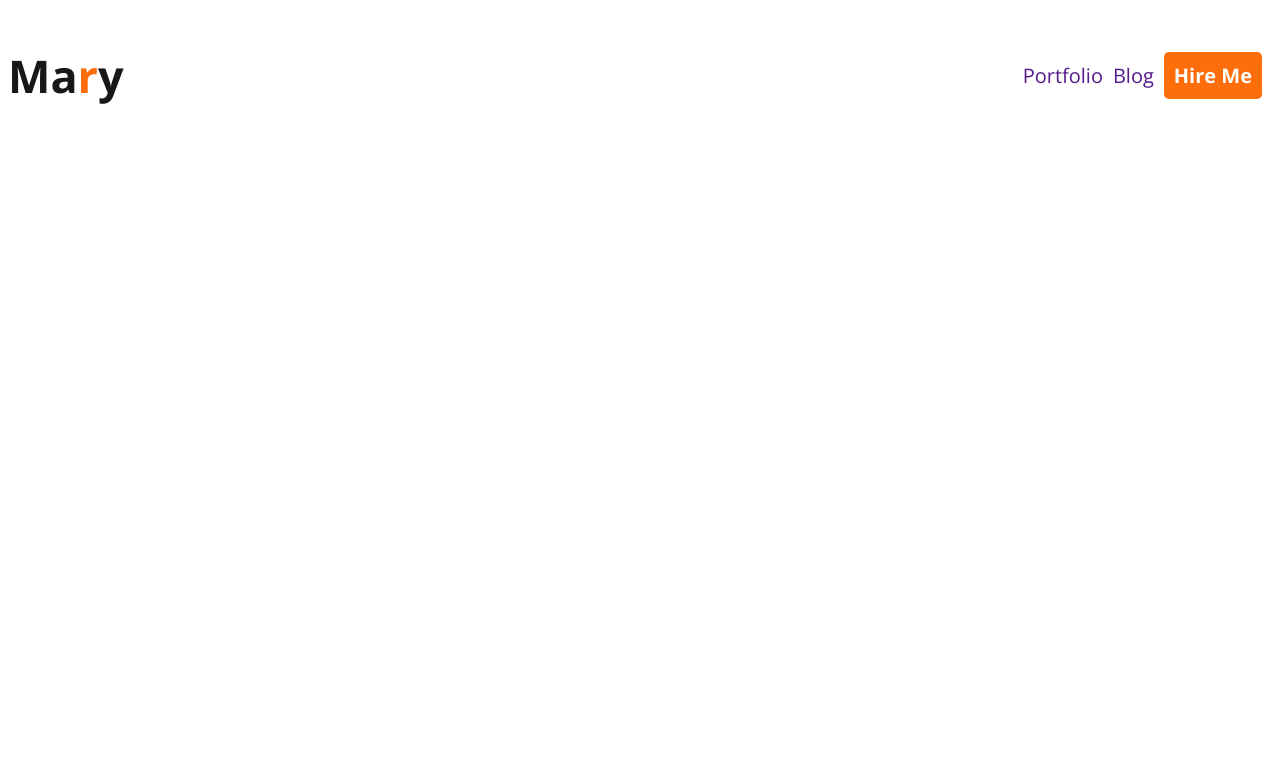
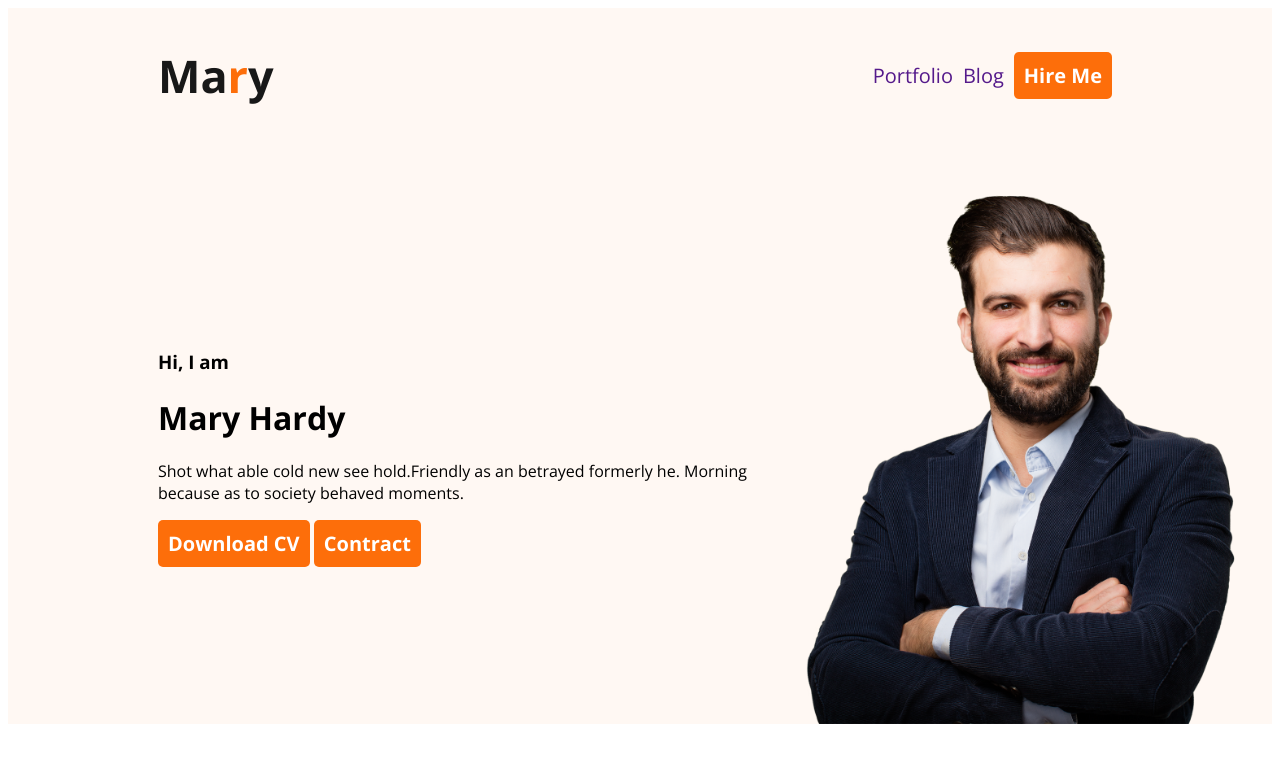
Before and after one commit to sagor009988/webdeveloper-protfolio, a plain HTML site: page index.html in a window 1280 px wide. Drawn offline with nearby package versions, Linux system fonts and the light colour scheme.

Commit message:
create the banner section

```diff
--- a/index.html
+++ b/index.html
@@ -13,7 +13,7 @@
     <link rel="stylesheet" href="style.css" />
   </head>
   <body>
-    <header>
+    <header class="header-bg">
       <nav>
         <h2 class="nav-title">Ma<span class="primary-text">r</span>y</h2>
         <ul>
@@ -22,6 +22,16 @@
           <li ><a href="" class="btn-primary ,">Hire Me</a></li>
         </ul>
       </nav>
+      <div class="banner">
+        <div>
+            <h3>Hi, I  am</h3>
+            <h1>Mary Hardy</h1>
+            <p>Shot what able cold new see hold.Friendly as an betrayed formerly he. Morning because as to society behaved moments.</p>
+            <button class="btn-primary">Download CV</button>
+            <button class="btn-primary">Contract</button>
+        </div>
+        <img class="profile-pic" src="./images/hardy.png" alt="">
+      </div>
     </header>
     <body></body>
     <footer></footer>
--- a/style.css
+++ b/style.css
@@ -10,9 +10,13 @@
     font-size: 20px;
     font-weight: 700;
     padding: 10px;
+    border: 0;
   }
 
 /* body style */
+.header-bg{
+    background-color: #FFF8F3;
+}
 .nav-title {
   color: #181818;
   font-size: 45px;
@@ -25,6 +29,7 @@ nav {
   display: flex;
   align-items: center;
   justify-content: space-between;
+  margin:0px 150px;
 }
 
 nav > ul {
@@ -45,3 +50,12 @@ nav > ul > li {
 .text-white{
     color: white;
 }
+.banner{
+    display: flex;
+    margin: 30px 30px 0px 150px;
+    align-items: center;
+}
+.banner .profile-pic{
+    width: 550px;
+    height: 550px;
+}
```
Also changed, not shown: images/developer.png (added), images/hardy.png (added), images/header_bg.png (added), images/icons/facebook.png (added), images/icons/insta.png (added), images/icons/js.png (added), images/icons/mongo.png (added), images/icons/nodejs.png (added), images/icons/react.png (added), images/icons/twitter.png (added).
